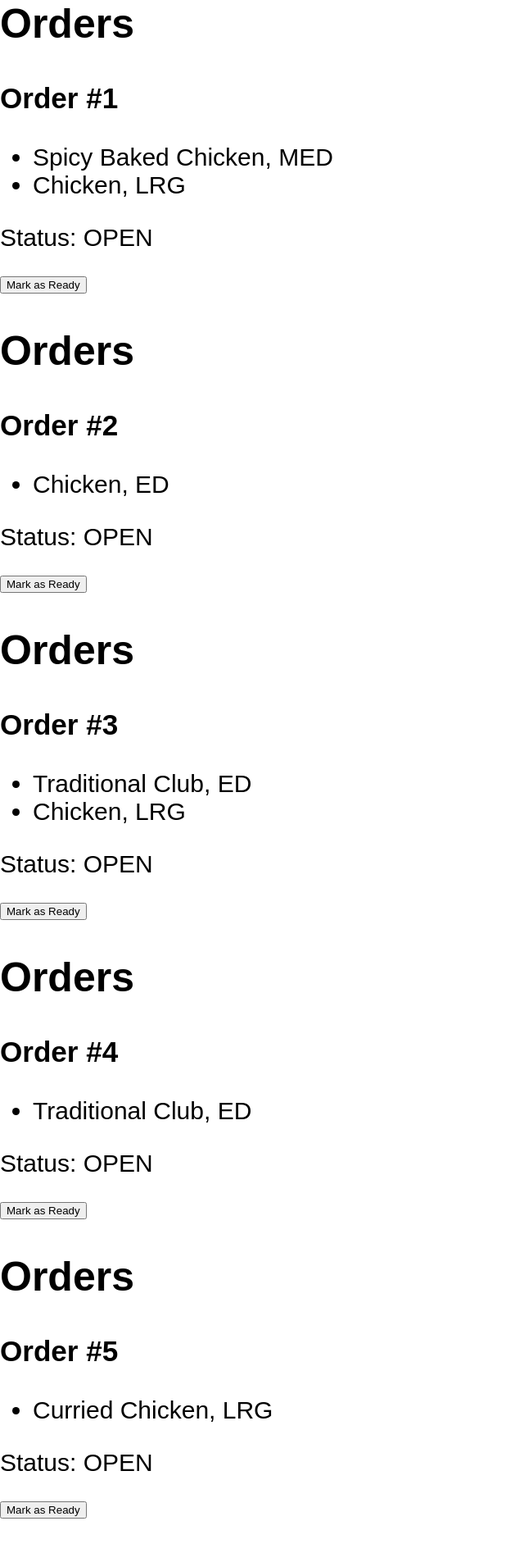
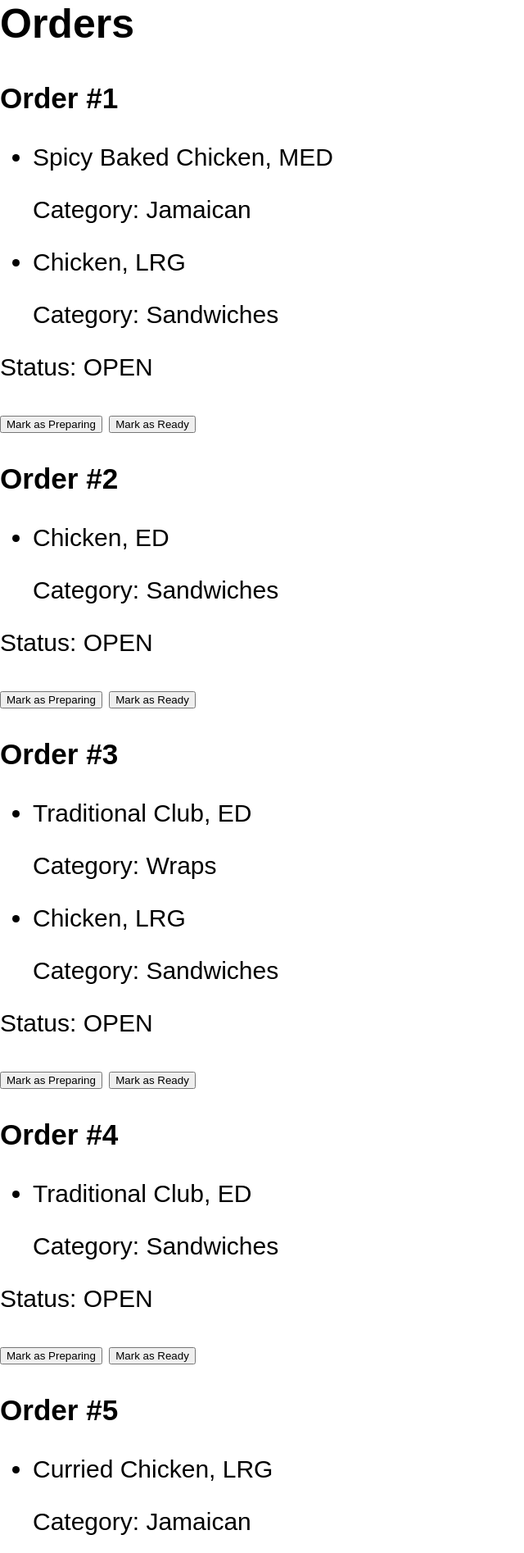
Before and after one commit to brittaniemorgan/Boardwalk-Cafe-Ordering-System-v1, a PHP site: page /Server.php in a window 1280 px wide. Shown: the top 1894 px of the page at 82% size, without its empty margins (0-640 px from the left). Run offline with PHP 8.4, Linux system fonts and the light colour scheme; data comes from the database, SQL or seed files in the repository.

```diff
--- a/Server.php
+++ b/Server.php
@@ -24,9 +24,10 @@
         public function viewOrders(){
             $stmt = $this->conn->query("SELECT * FROM `orders` WHERE `status` = 'OPEN'");
             $orders = $stmt->fetchAll();
-            foreach($orders as $order):
-            ?>
+           ?>
             <h2>Orders</h2>
+            <?php foreach($orders as $order):?>
+
             <div id="orderDiv<?=$order["id"]?>">
                 <h3>Order #<?=$order["id"]?></h3>
                 <ul><?php
@@ -36,14 +37,19 @@
                         $foodItems = $this->conn->query("SELECT * FROM menuItems WHERE id =$foodID");
                         $foodResult = $foodItems->fetchAll();
                         $foodName = $foodResult[0]["name"];
+                        $foodCategory = $foodResult[0]["category"];
                 ?>
 
                         <li id="<?=$order["id"]?>>"><?=$foodName?>, <?=substr($item,3)?></li>
+                        <p class="item-category">Category: <?=$foodCategory?></p>
                     <?php endforeach?>
                 </ul>
                 <p class="order-status">Status: <?=$order["status"]?></p>
+                <button id="<?=$order["id"]?>" class="mark-preparing">Mark as Preparing</button>
                 <button id="<?=$order["id"]?>" class="mark-ready">Mark as Ready</button>
+            </div>
             <?php endforeach?>
+
 
         <?php }
     }
--- a/script.js
+++ b/script.js
@@ -79,6 +79,9 @@ window.onload = function(){
         readyButtons[i].addEventListener("click", updateOrder);
     }
 
-
+    var prepareButtons = document.getElementsByClassName("mark-preparing");
+    for (var i = 0; i < readyButtons.length ; i++){
+        readyButtons[i].addEventListener("click", updateOrderPreparing);
+    }
 
 }
```
